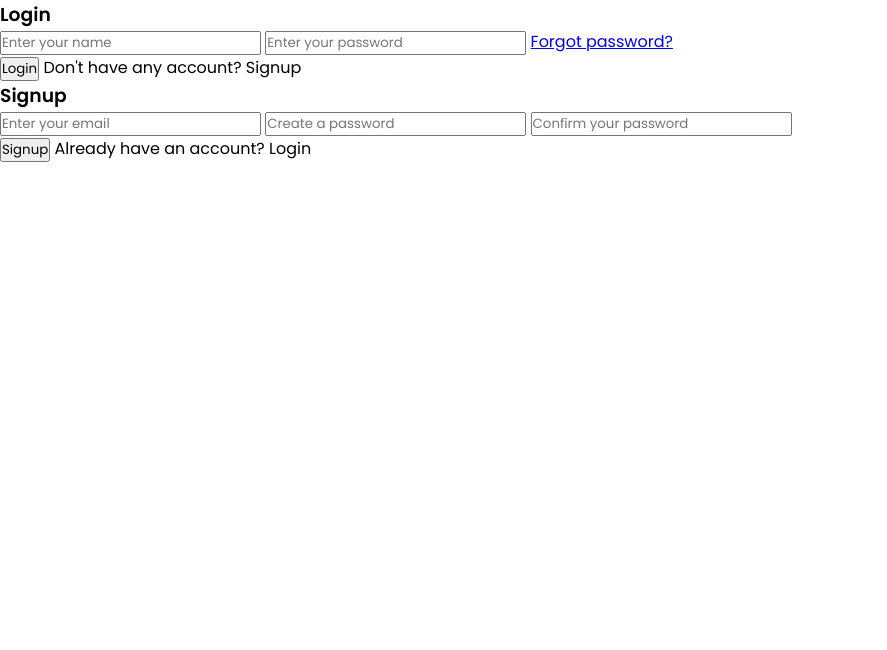
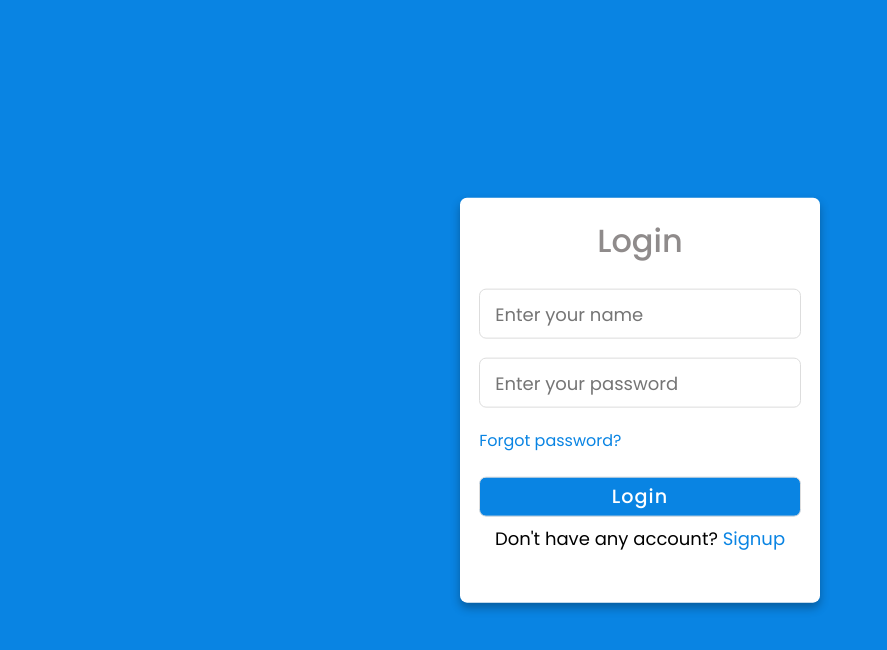
Before and after one commit to htetmyatwin-nsis/Login-and-signup-form, a plain HTML site: page index.html in a window 1280 px wide. Shown: the whole page, without its empty margins (0-887 px from the left). Drawn offline with Linux system fonts and the light colour scheme.

Commit message:
updating form

```diff
--- a/index.html
+++ b/index.html
@@ -9,10 +9,13 @@
 <body>
   <div class="container">
 
+    <input type="checkbox" name="" id="check">
+
     <!-- Starting Login Form-->
     <div class="login form">
+
        <!---  Login Heading -->
-       <h3>Login</h3>
+       <header>Login</header>
 
       <form action="#">
       <!--- Name input -->
@@ -24,26 +27,28 @@
 
       <a href="#">Forgot password?</a>
 
-    </div>
+      <!--- Button input -->
+    <input type="submit" class="button" value="Login">
 
-    <!--- Button input -->
-    <input type="button" value="Login">
-    <span>Don't have any account?
-      <label for="">Signup</label>
+
+
+    <div class="signup">
+    <span class="signup">Don't have any account?
+      <label for="check">Signup</label>
     </span>
+  </div>
   </form>
 </div>
 <!-- Ending Login Form-->
 
+<!-- Starting Signup Form-->
+<div class="registration form">
 
-<!-- Starting Signup Form-->
-<div class="login form">
+  <!---  Signup Heading -->
+  <header>Signup</header>
 
-  <!--- Signup Heading -->
-  <h3>Signup</h3>
-  <form action="#">
-
-<!--- Name input -->
+ <form action="#">
+ <!--- Name input -->
 <input type="email" placeholder="Enter your email" required>
 
 <!--- password input -->
@@ -51,17 +56,18 @@
 
 <input type="password" placeholder="Confirm your password" required>
 
+ <!--- Button input -->
+<input type="submit" class="button" value="Signup">
+
+
+<div class="signup">
+<span class="signup">Already have an account?
+ <label for="check">Login</label>
+</span>
 </div>
-
-<!--- Button input -->
-<input type="button" value="Signup">
-<span>Already have an account?
-  <label for="">Login</label>
-</span>
 </form>
 </div>
-<!-- Ending Signup Form-->
-
+<!-- Ending Login Form-->
 
 </div>
 </body>
--- a/style.css
+++ b/style.css
@@ -3,5 +3,109 @@
 *{
   margin: 0;
   padding: 0;
+  box-sizing: border-box;
   font-family: 'Poppins', sans-serif;
 }
+
+body{
+  min-height: 100vh;
+  width: 100%;
+  background: #0984e3;
+}
+
+.container {
+  position: absolute;
+  top: 50%;
+  left: 50%;
+  transform: translate(-50%, -50%);
+  max-width: 360px;
+  width: 100%;
+  background: #fff;
+  border-radius: 7px;
+  box-shadow: 0 5px 10px rgba(0, 0, 0, 0.3);
+
+}
+
+.container .registration{
+  display: none;
+}
+
+#check:checked ~ .registration{
+  display: block;
+}
+
+#check:checked ~ .login{
+  display: none;
+}
+
+#check {
+  display: none;
+}
+.container .form{
+  padding: 1.2rem;
+}
+
+.form header{
+  font-size: 2rem;
+  font-weight: 500;
+  text-align: center;
+  margin-bottom: 1.5rem;
+  color: #8f8b8b;
+}
+
+.form input{
+  height: 50px;
+  width: 100%;
+  padding: 0 15px;
+  font-size: 18px;
+  margin-bottom: 1.2rem;
+  border: 1px solid #ddd;
+  border-radius: 7px;
+  outline: none;
+}
+
+.form input:hover{
+  box-shadow: 0 2px 0 rgba(0, 0, 0, 0.2);
+}
+
+.form a{
+  font-size: 16px;
+  color: #0984e3;
+  text-decoration: none;
+}
+
+.form a:hover{
+  text-decoration: underline;
+}
+
+.form input.button{
+  color: #fff;
+  background-color: #0984e3;
+  font-size: 1.2rem;
+  font-weight: 500;
+  height: 40px;
+  letter-spacing: 1px;
+  margin-top: 1.5rem;
+  margin-bottom: 0.5rem;
+  cursor: pointer;
+  transition: 0.5s;
+}
+
+.form input.button:hover{
+  background:#157ac8;
+}
+
+.signup{
+  font-size: 18px;
+  text-align: center;
+  margin-bottom: 2rem;
+}
+
+.signup label{
+  color: #0984e3;
+  cursor: pointer;
+}
+
+.signup label:hover{
+  text-decoration: underline;
+}
```
